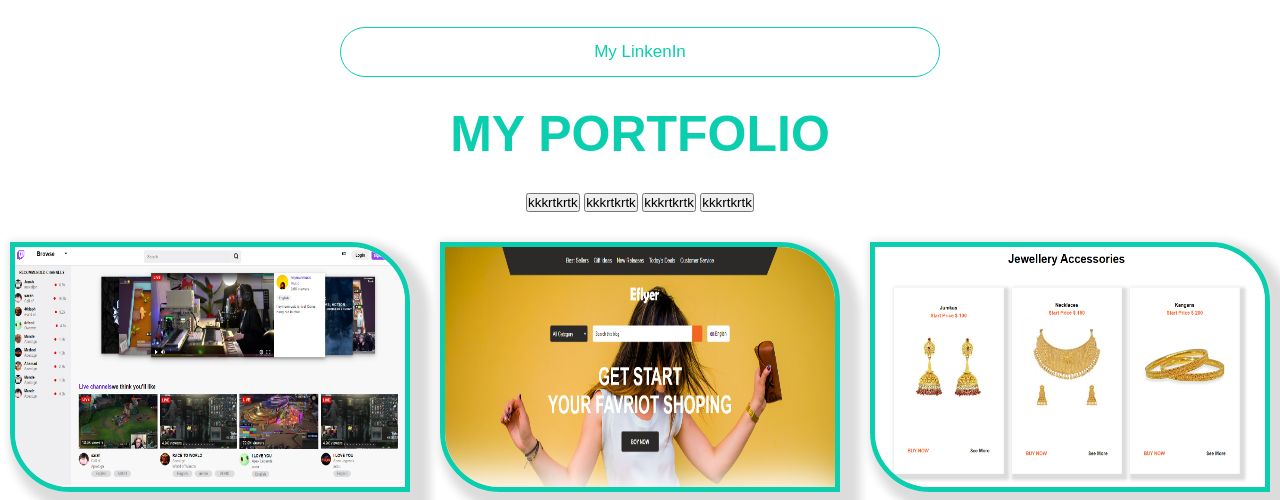
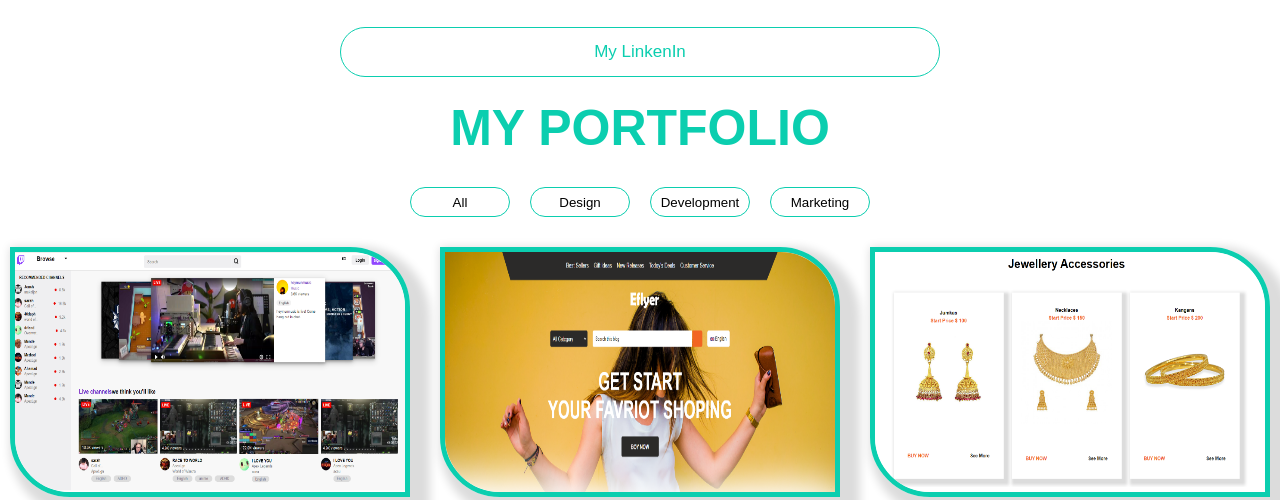
Before and after one commit to MahsumaRezai/spring, a website: page index.html in a window 1280 px wide. Shown: the part 1162-1662 px from the top of the page. Drawn offline with Linux system fonts and the light colour scheme.

```diff
--- a/index.html
+++ b/index.html
@@ -61,10 +61,10 @@
                 <p class="protofilo-title__title">MY PORTFOLIO</p>
             </div>
             <div class="btn-protfilo">
-                <button class="btn-protfilo__btn"><a class="btn-protfilo__link">kkkrtkrtk</a></button>
-                <button class="btn-protfilo__btn"><a class="btn-protfilo__link">kkkrtkrtk</a></button>
-                <button class="btn-protfilo__btn"><a class="btn-protfilo__link">kkkrtkrtk</a></button>
-                <button class="btn-protfilo__btn"><a class="btn-protfilo__link">kkkrtkrtk</a></button>
+                <button class="btn-protfilo__btn" onclick=" button(this,'#0BCEAF')"><a class="btn-protfilo__link">All</a></button>
+                <button class="btn-protfilo__btn" onclick=" button(this,'#0BCEAF')"><a class="btn-protfilo__link">Design</a></button>
+                <button class="btn-protfilo__btn" onclick=" button(this,'#0BCEAF')"><a class="btn-protfilo__link">Development</a></button>
+                <button class="btn-protfilo__btn" onclick=" button(this,'#0BCEAF')"><a class="btn-protfilo__link">Marketing</a></button>
 
             </div>
             <div class="imag-project">
@@ -77,6 +77,10 @@
                 <img src="./image/hasnode.PNG" alt="" class="image-two">
                 <img src="./image/goddy.PNG" alt="" class="image-two">
             </div>
+        </div>
+        <!-- end of protfilo-->
+        <!-- my skills-->
+        <!--end on my skill section-->
 
 
 
@@ -85,27 +89,6 @@
 
 
 
-
-
-
-
-
-
-
-
-
-
-
-        </div>
-
-
-
-
-
-
-        <!-- end of protfilo-->
-
-
     </main>
 
 </body>
--- a/scss/main.scss
+++ b/scss/main.scss
@@ -248,4 +248,19 @@
 
     }
 }
-//
+// button section in protfilo section
+.btn-protfilo {
+    display: flex;
+    flex-direction: row;
+    align-items: center;
+    justify-content: center;
+    gap: 20px;
+    &__btn {
+        width: 100px;
+        height: 30px;
+        background: white;
+        border:1px solid #0BCEAF;
+        border-radius: 20px;
+    }
+
+}
```
Also changed, not shown: css/style.css.
